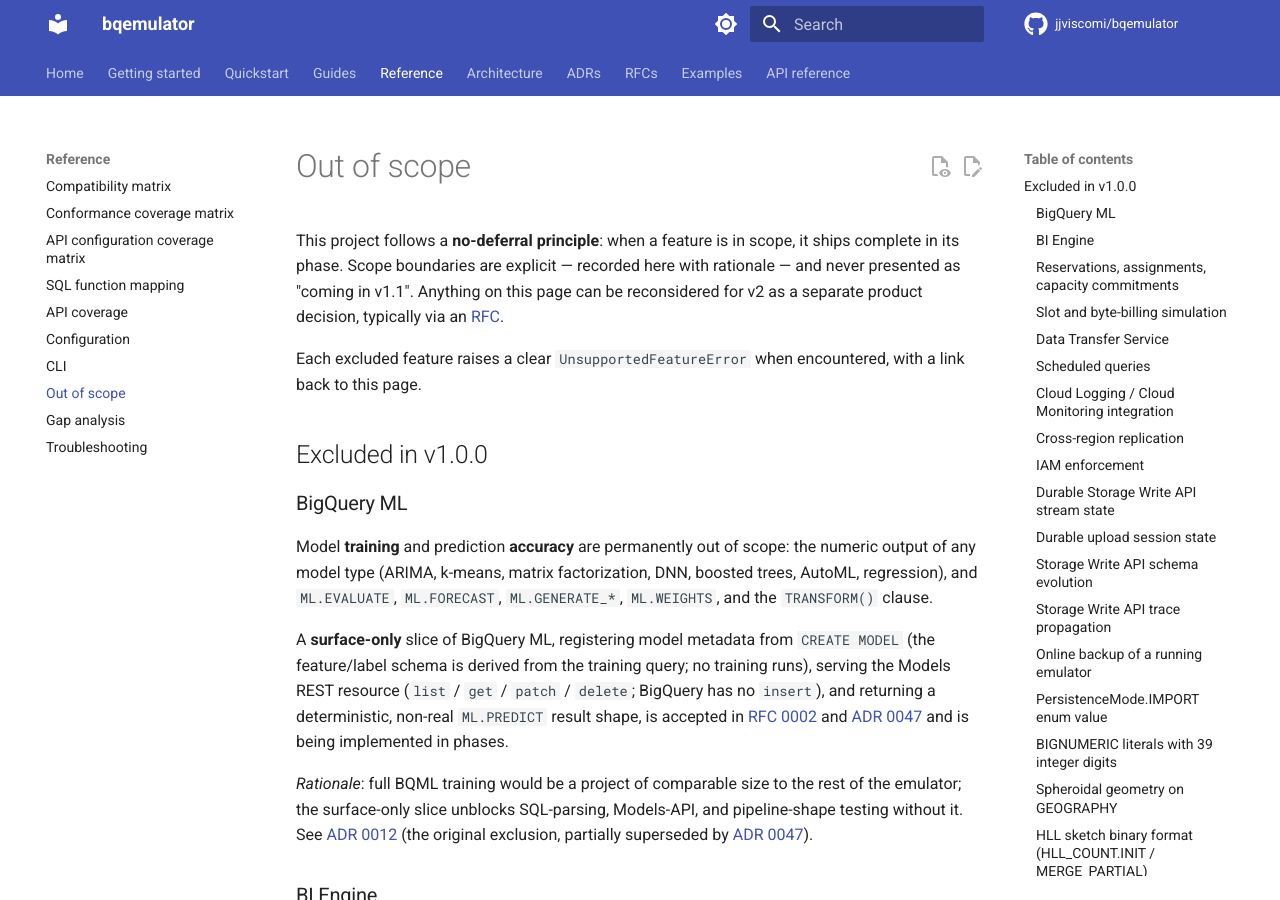
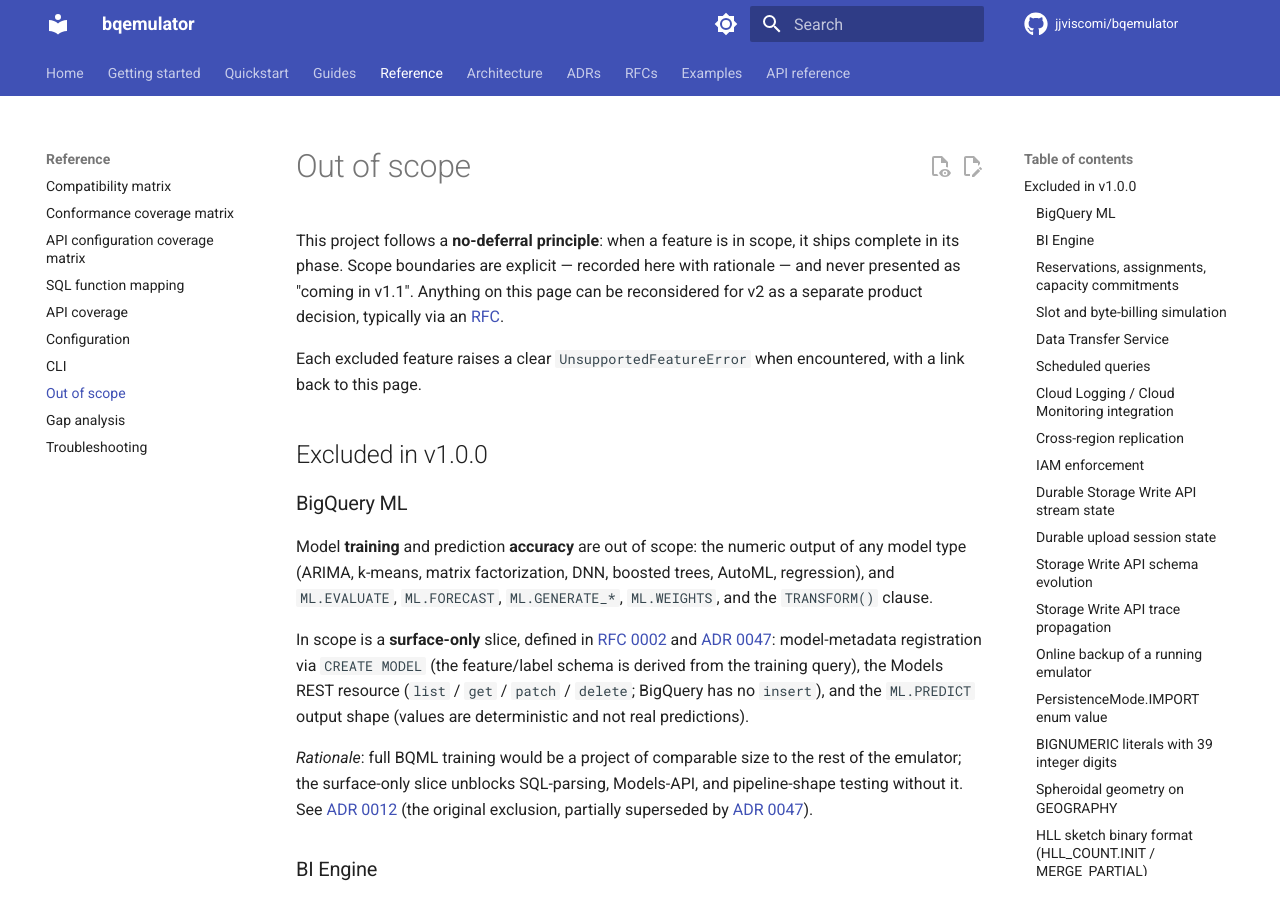
Before and after one commit to jjviscomi/bqemulator, an MkDocs documentation site: the page built from docs/reference/out-of-scope.md, in a window 1280 px wide and 900 px high. Built offline with MkDocs 1.6.1 and Material for MkDocs 9.7.7, drawn with Linux system fonts in a browser that asks for light colours; comment, search, counter and statistics services are not loaded; the version menu is left out.

Commit message:
docs(rfc): drop forward-looking phrasing from the out-of-scope BQML section
CodeRabbit (functional correctness): reference docs are current-state only, so
'is being implemented in phases' does not belong. Reframe as a scope statement
(training/accuracy out of scope; the surface-only slice is defined in RFC 0002 /
ADR 0047), with no implementation-status or future-tense wording.

Signed-off-by: Joseph Viscomi <jjviscomi@gmail.com>

```diff
--- a/docs/reference/out-of-scope.md
+++ b/docs/reference/out-of-scope.md
@@ -13,19 +13,18 @@
 
 ### BigQuery ML
 
-Model **training** and prediction **accuracy** are permanently out of scope: the
-numeric output of any model type (ARIMA, k-means, matrix factorization, DNN,
-boosted trees, AutoML, regression), and `ML.EVALUATE`, `ML.FORECAST`,
-`ML.GENERATE_*`, `ML.WEIGHTS`, and the `TRANSFORM()` clause.
+Model **training** and prediction **accuracy** are out of scope: the numeric
+output of any model type (ARIMA, k-means, matrix factorization, DNN, boosted
+trees, AutoML, regression), and `ML.EVALUATE`, `ML.FORECAST`, `ML.GENERATE_*`,
+`ML.WEIGHTS`, and the `TRANSFORM()` clause.
 
-A **surface-only** slice of BigQuery ML, registering model metadata from
-`CREATE MODEL` (the feature/label schema is derived from the training query; no
-training runs), serving the Models REST resource (`list` / `get` / `patch` /
-`delete`; BigQuery has no `insert`), and returning a deterministic, non-real
-`ML.PREDICT` result shape, is accepted in
+In scope is a **surface-only** slice, defined in
 [RFC 0002](../rfcs/0002-bigquery-ml-surface.md) and
-[ADR 0047](../adr/0047-bigquery-ml-surface.md) and is being implemented in
-phases.
+[ADR 0047](../adr/0047-bigquery-ml-surface.md): model-metadata registration via
+`CREATE MODEL` (the feature/label schema is derived from the training query),
+the Models REST resource (`list` / `get` / `patch` / `delete`; BigQuery has no
+`insert`), and the `ML.PREDICT` output shape (values are deterministic and not
+real predictions).
 
 *Rationale*: full BQML training would be a project of comparable size to the
 rest of the emulator; the surface-only slice unblocks SQL-parsing, Models-API,
```
